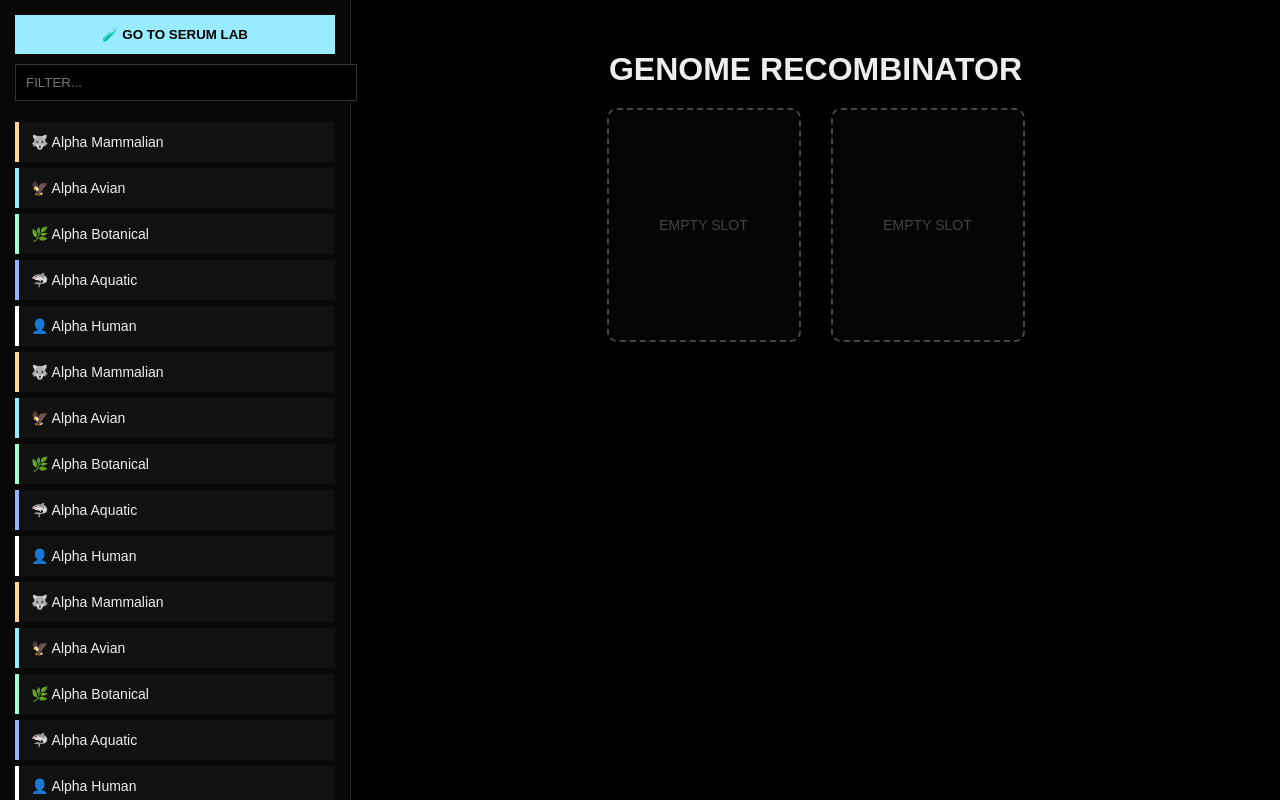
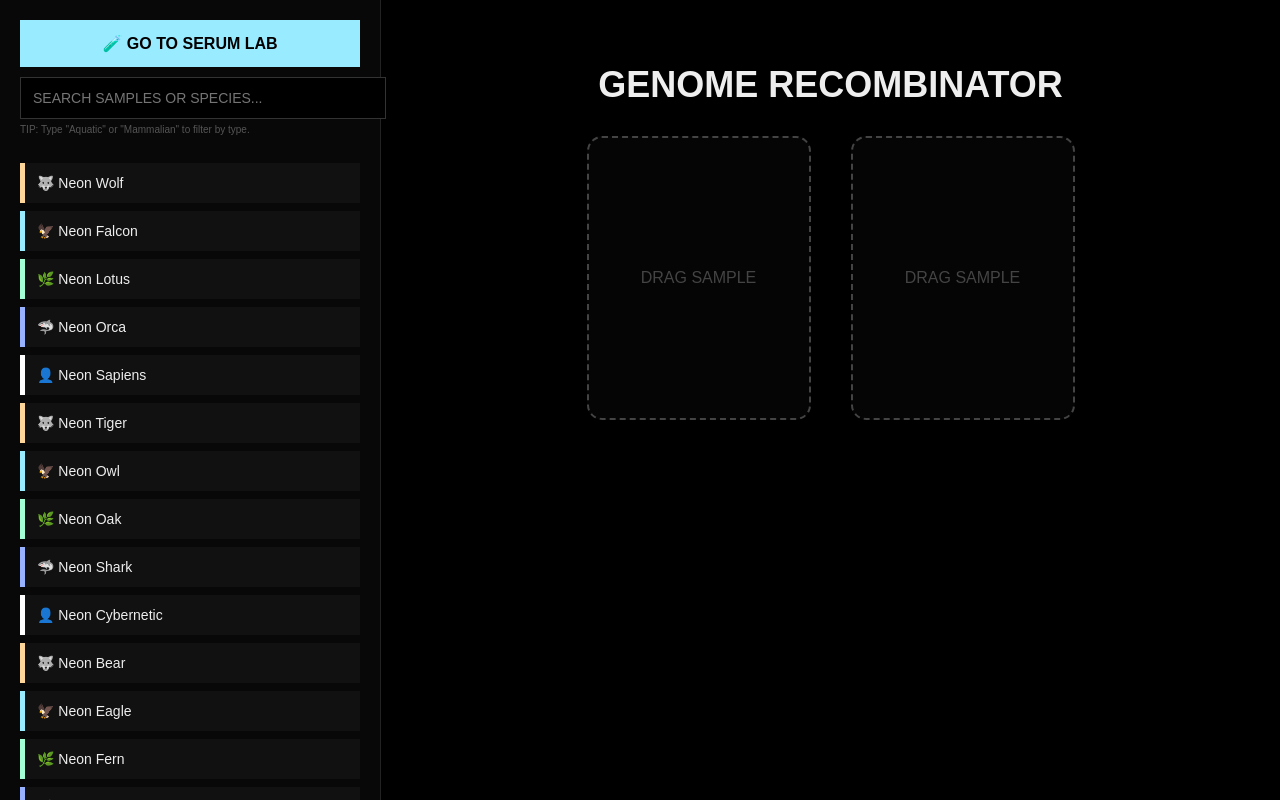
Before and after one commit to Ana-Ilspen/Genetics, a React (Create React App) app: page / in a window 1280 px wide. Built offline with nearby package versions, Linux system fonts and the light colour scheme.

Commit message:
Update App.js

```diff
--- a/src/App.js
+++ b/src/App.js
@@ -7,35 +7,55 @@ const App = () => {
   const [inventory, setInventory] = useState([]);
   const [hybridName, setHybridName] = useState("");
   const [searchTerm, setSearchTerm] = useState("");
+  const [hoveredGene, setHoveredGene] = useState(null);
+  const [mousePos, setMousePos] = useState({ x: 0, y: 0 });
 
   useEffect(() => {
-    const baseGenes = Array.from({ length: 50 }, (_, i) => {
-      const types = ["Mammalian", "Avian", "Botanical", "Aquatic", "Human"];
-      const icons = ["🐺", "🦅", "🌿", "🦈", "👤"];
-      const colors = ["#FFD699", "#99EBFF", "#A3FFD6", "#99B2FF", "#FFFFFF"];
-      const type = types[i % 5];
+    const prefixes = ["Neon", "Primal", "Void", "Solar", "Cryo", "Toxic", "Apex", "Shadow", "Alpha", "Nano"];
+    const animals = {
+      Mammalian: ["Wolf", "Tiger", "Bear", "Elephant", "Rhino", "Bat", "Panther", "Ape", "Bison", "Hyena"],
+      Avian: ["Falcon", "Owl", "Eagle", "Raven", "Vulture", "Phoenix", "Hawk", "Swift", "Heron", "Condor"],
+      Botanical: ["Lotus", "Oak", "Fern", "Ivy", "Cactus", "Brier", "Willow", "Redwood", "Moss", "Orchid"],
+      Aquatic: ["Orca", "Shark", "Axolotl", "Kraken", "Manta", "Eel", "Hydra", "Dolphin", "Ray", "Urchin"],
+      Human: ["Sapiens", "Cybernetic", "Neural", "Augmented", "Prime", "Ancient", "Nomad", "Oracle", "Elite", "Origin"]
+    };
+
+    const baseGenes = Array.from({ length: 500 }, (_, i) => {
+      const keys = Object.keys(animals);
+      const type = keys[i % 5];
+      const animalList = animals[type];
+      const animal = animalList[Math.floor((i / 5) % animalList.length)];
+      const prefix = prefixes[Math.floor((i / 50) % prefixes.length)];
+
+      const colors = { Mammalian: "#FFD699", Avian: "#99EBFF", Botanical: "#A3FFD6", Aquatic: "#99B2FF", Human: "#FFFFFF" };
       const traits = {
-        Mammalian: { feature: "Dense Muscular Fibers", trait: "Adrenaline Response", comp: "Mammal-Beta" },
-        Avian: { feature: "Hollow Bone Architecture", trait: "Enhanced Optics", comp: "Avian-C" },
-        Botanical: { feature: "Chlorophyll Dermal Layer", trait: "Cellular Regen", comp: "Phyto-K" },
-        Aquatic: { feature: "Gilled Filtration", trait: "Pressure Resistance", comp: "Aqua-Lipid" },
-        Human: { feature: "Neural Cortex", trait: "Motor Control", comp: "Cerebro-V" }
+        Mammalian: { feat: "Dense Muscular Fibers", trait: "Adrenaline Response", comp: "Mammal-Beta" },
+        Avian: { feat: "Hollow Bone Architecture", trait: "Enhanced Optics", comp: "Avian-C" },
+        Botanical: { feat: "Chlorophyll Dermal Layer", trait: "Cellular Regen", comp: "Phyto-K" },
+        Aquatic: { feat: "Gilled Filtration", trait: "Pressure Resistance", comp: "Aqua-Lipid" },
+        Human: { feat: "Neural Cortex", trait: "Motor Control", comp: "Cerebro-V" }
       };
 
       return {
         id: `G-${String(i + 1).padStart(3, '0')}`,
-        name: `Alpha ${type}`,
+        name: `${prefix} ${animal}`,
         type,
         trait: traits[type].trait,
-        feature: traits[type].feature,
-        icon: icons[i % 5],
-        color: colors[i % 5],
+        feature: traits[type].feat,
+        icon: { Mammalian: "🐺", Avian: "🦅", Botanical: "🌿", Aquatic: "🦈", Human: "👤" }[type],
+        color: colors[type],
         compound: traits[type].comp,
         isHybrid: false
       };
     });
     setInventory(baseGenes);
   }, []);
+
+  // ADVANCED FILTER: Search Name OR Species Type
+  const filteredInventory = inventory.filter(g =>
+    g.name.toLowerCase().includes(searchTerm.toLowerCase()) ||
+    g.type.toLowerCase().includes(searchTerm.toLowerCase())
+  );
 
   const getAnalysis = (g1, g2) => {
     if (!g1 || !g2) return null;
@@ -51,14 +71,15 @@ const App = () => {
       isLethal, canSave: !isLethal,
       color: isLethal ? "#FF6666" : (view === 'splicer' ? "#99EBFF" : "#EBBBFF"),
       splicerReport: {
-        physical: `Specimen exhibits ${g1.feature} reinforced by ${g2.trait}.`,
-        alignment: isLethal ? "CRITICAL FAILURE: Cellular wall collapse." : "SUCCESS: Genomic strands stable."
+        physical: `Primary Structure: ${g1.feature} (Source: ${g1.name})`,
+        secondary: `Secondary Trait: ${g2.trait} (Source: ${g2.name})`,
+        alignment: isLethal ? "CRITICAL FAILURE: Kingdom cross-contamination." : "SUCCESS: Recombination complete."
       },
       serumData: { ph: ph.toFixed(1), tox: `${toxicity.toFixed(1)}%`, steps: [
-        `1. Distill ${g1.compound} (40%)`,
-        `2. Infuse ${g2.compound} (35%)`,
-        `3. Apply Saline (20%)`,
-        `4. Add Catalyst (5%)`
+        `Step 1: Extract ${g1.compound} isolate from ${g1.name} (40% volume)`,
+        `Step 2: Infuse ${g2.compound} catalytic agent from ${g2.name} (35% volume)`,
+        `Step 3: Stabilize with 20% Saline Buffer solution`,
+        `Step 4: Introduce Reactive Catalyst to bond molecules (5% volume)`
       ]}
     };
   };
@@ -81,91 +102,86 @@ const App = () => {
     clear();
   };
 
-  const downloadReport = (item) => {
-    let content = `LAB REPORT: ${item.name}\n--------------------------\n`;
-    content += item.mode === 'splicer' ? `PHYSICAL: ${item.reportData.splicerReport.physical}` : `pH: ${item.reportData.serumData.ph}\nTOX: ${item.reportData.serumData.tox}`;
-    const element = document.createElement("a");
-    element.href = URL.createObjectURL(new Blob([content], {type: 'text/plain'}));
-    element.download = `${item.name}_Report.txt`;
-    element.click();
-  };
+  return (
+    <div onMouseMove={(e) => setMousePos({ x: e.clientX + 20, y: e.clientY + 20 })}
+         style={{ display: 'flex', height: '100vh', backgroundColor: '#000', color: '#EEE', fontFamily: 'Arial, sans-serif', overflow: 'hidden' }}>
 
-  return (
-    <div style={{ display: 'flex', height: '100vh', backgroundColor: '#000', color: '#EEE', fontFamily: 'Arial, sans-serif', overflow: 'hidden' }}>
+      {/* RESTORED HOVER DESCRIPTIONS */}
+      {hoveredGene && (
+        <div style={{ position: 'fixed', left: mousePos.x, top: mousePos.y, zIndex: 100, background: '#111', border: `2px solid ${hoveredGene.color}`, padding: '15px', borderRadius: '8px', pointerEvents: 'none', boxShadow: '0 0 15px rgba(0,0,0,0.8)' }}>
+          <b style={{ color: hoveredGene.color, fontSize: '18px' }}>{hoveredGene.name}</b>
+          <p style={{ fontSize: '14px', margin: '5px 0' }}>FEATURE: {hoveredGene.feature}</p>
+          <p style={{ fontSize: '14px', margin: '0', color: '#888' }}>TRAIT: {hoveredGene.trait}</p>
+        </div>
+      )}
 
-      {/* SIDEBAR */}
-      <div style={{ width: '350px', borderRight: '1px solid #222', display: 'flex', flexDirection: 'column', background: '#080808' }}>
-        <div style={{ padding: '15px' }}>
+      {/* SIDEBAR WITH SPECIES FILTERING */}
+      <div style={{ width: '380px', borderRight: '1px solid #222', display: 'flex', flexDirection: 'column', background: '#080808' }}>
+        <div style={{ padding: '20px' }}>
           <button onClick={() => {setView(view === 'splicer' ? 'serum' : 'splicer'); clear();}}
-                  style={{ width: '100%', padding: '12px', background: view === 'serum' ? '#EBBBFF' : '#99EBFF', color: '#000', border: 'none', fontWeight: 'bold', cursor: 'pointer', marginBottom: '10px' }}>
+                  style={{ width: '100%', padding: '14px', background: view === 'serum' ? '#EBBBFF' : '#99EBFF', color: '#000', border: 'none', fontWeight: 'bold', cursor: 'pointer', marginBottom: '10px', fontSize: '16px' }}>
             {view === 'splicer' ? '🧪 GO TO SERUM LAB' : '🧬 GO TO SPLICER'}
           </button>
-          <input type="text" placeholder="FILTER..." onChange={(e) => setSearchTerm(e.target.value)}
-                 style={{ width: '100%', padding: '10px', background: '#000', border: '1px solid #333', color: '#FFF' }} />
+          <input type="text" placeholder="SEARCH SAMPLES OR SPECIES..." value={searchTerm} onChange={(e) => setSearchTerm(e.target.value)}
+                 style={{ width: '100%', padding: '12px', background: '#000', border: '1px solid #333', color: '#FFF', fontSize: '14px' }} />
+          <div style={{ fontSize: '10px', color: '#555', marginTop: '5px' }}>TIP: Type "Aquatic" or "Mammalian" to filter by type.</div>
         </div>
 
-        <div style={{ flex: 1, overflowY: 'auto', padding: '0 15px' }}>
-          {inventory.filter(g => g.name.toLowerCase().includes(searchTerm.toLowerCase())).map(g => (
-            <div key={g.id} draggable onDragStart={(e) => e.dataTransfer.setData("gene", JSON.stringify(g))}
-                 style={{ padding: '12px', margin: '6px 0', background: '#111', borderLeft: `4px solid ${g.color}`, cursor: 'grab', fontSize: '14px' }}>
-              <div style={{ display: 'flex', justifyContent: 'space-between' }}>
+        <div style={{ flex: 1, overflowY: 'auto', padding: '0 20px' }}>
+          {filteredInventory.map(g => (
+            <div key={g.id} onMouseEnter={() => setHoveredGene(g)} onMouseLeave={() => setHoveredGene(null)} draggable onDragStart={(e) => e.dataTransfer.setData("gene", JSON.stringify(g))}
+                 style={{ padding: '12px', margin: '8px 0', background: '#111', borderLeft: `5px solid ${g.color}`, cursor: 'grab', fontSize: '14px', display: 'flex', justifyContent: 'space-between' }}>
               <span>{g.icon} {g.name}</span>
-                {g.isHybrid && (
-                  <div style={{ display: 'flex', gap: '8px' }}>
-                    <button onClick={() => downloadReport(g)} style={{ color: '#99EBFF', background: 'none', border: 'none', cursor: 'pointer', fontSize: '10px' }}>DOC</button>
-                    <button onClick={() => setInventory(inventory.filter(i => i.id !== g.id))} style={{ color: '#FF6666', background: 'none', border: 'none', cursor: 'pointer', fontSize: '10px' }}>X</button>
-                  </div>
-                )}
-              </div>
+              {g.isHybrid && <button onClick={() => setInventory(inventory.filter(i => i.id !== g.id))} style={{ color: '#FF6666', background: 'none', border: 'none', cursor: 'pointer' }}>X</button>}
             </div>
           ))}
         </div>
       </div>
 
-      {/* MAIN LAB - SCROLLABLE */}
-      <div style={{ flex: 1, padding: '30px', display: 'flex', flexDirection: 'column', alignItems: 'center', overflowY: 'auto' }}>
-        <h1 style={{ fontSize: '32px', marginBottom: '20px' }}>{view === 'splicer' ? 'GENOME RECOMBINATOR' : 'SERUM DISTILLERY'}</h1>
+      {/* WORKSPACE AREA */}
+      <div style={{ flex: 1, padding: '40px', display: 'flex', flexDirection: 'column', alignItems: 'center', overflowY: 'auto' }}>
+        <h1 style={{ fontSize: '36px', marginBottom: '30px' }}>{view === 'splicer' ? 'GENOME RECOMBINATOR' : 'SERUM DISTILLERY'}</h1>
 
-        <div style={{ display: 'flex', gap: '30px', marginBottom: '20px' }}>
+        <div style={{ display: 'flex', gap: '40px', marginBottom: '30px' }}>
           {[slotA, slotB].map((slot, i) => (
             <div key={i} onDragOver={(e) => e.preventDefault()} onDrop={(e) => { const d = JSON.parse(e.dataTransfer.getData("gene")); i === 0 ? setSlotA(d) : setSlotB(d); }}
-              style={{ width: '160px', height: '200px', border: '2px dashed #444', background: '#050505', textAlign: 'center', padding: '15px', display: 'flex', flexDirection: 'column', justifyContent: 'center', borderRadius: '10px' }}>
-              {slot ? <> <div style={{ fontSize: '40px' }}>{slot.icon}</div> <b style={{fontSize: '14px', color: slot.color}}>{slot.name}</b> </> : <p style={{color: '#444', fontSize: '14px'}}>EMPTY SLOT</p>}
+              style={{ width: '180px', height: '240px', border: '2px dashed #444', background: '#050505', textAlign: 'center', padding: '20px', borderRadius: '15px', display: 'flex', flexDirection: 'column', justifyContent: 'center' }}>
+              {slot ? <> <div style={{ fontSize: '50px' }}>{slot.icon}</div> <b style={{color: slot.color, fontSize: '16px'}}>{slot.name}</b> </> : <p style={{color: '#444'}}>DRAG SAMPLE</p>}
             </div>
           ))}
         </div>
 
         {res && (
-          <div style={{ width: '100%', maxWidth: '750px', padding: '25px', border: `2px solid ${res.color}`, background: '#0A0A0A', borderRadius: '10px' }}>
-            <div style={{ display: 'flex', justifyContent: 'space-between', alignItems: 'center' }}>
+          <div style={{ width: '100%', maxWidth: '800px', padding: '30px', border: `2px solid ${res.color}`, background: '#0A0A0A', borderRadius: '10px' }}>
+            <div style={{ display: 'flex', justifyContent: 'space-between', marginBottom: '20px', alignItems: 'center' }}>
               <h2 style={{ color: res.color, margin: 0 }}>{res.isLethal ? 'ANALYSIS FAILED' : 'STABLE RESULT'}</h2>
-              <button onClick={clear} style={{ background: '#333', color: '#EEE', border: 'none', padding: '5px 15px', cursor: 'pointer', borderRadius: '4px' }}>RESET LAB</button>
+              <button onClick={clear} style={{ background: '#333', color: '#FFF', border: 'none', padding: '8px 20px', cursor: 'pointer', borderRadius: '5px' }}>RESET LAB</button>
             </div>
 
-            <div style={{ marginTop: '20px' }}>
             {view === 'splicer' ? (
-                <>
-                  <p style={{ fontSize: '20px' }}>{res.splicerReport.physical}</p>
-                  <p style={{ color: res.color, fontStyle: 'italic' }}>{res.splicerReport.alignment}</p>
-                </>
+              <div style={{ fontSize: '18px', lineHeight: '1.6' }}>
+                <p>🧬 {res.splicerReport.physical}</p>
+                <p>🧬 {res.splicerReport.secondary}</p>
+                <p style={{ color: res.color, fontWeight: 'bold', marginTop: '10px' }}>{res.splicerReport.alignment}</p>
+              </div>
             ) : (
-                <div style={{ display: 'grid', gridTemplateColumns: '1fr 2fr', gap: '20px' }}>
+              <div style={{ display: 'grid', gridTemplateColumns: '1fr 2fr', gap: '30px' }}>
                 <div>
-                    <p style={{fontSize: '20px'}}>pH: <span style={{color: '#99EBFF'}}>{res.serumData.ph}</span></p>
-                    <p style={{fontSize: '20px'}}>TOX: <span style={{color: '#FF6666'}}>{res.serumData.tox}</span></p>
+                  <p style={{fontSize: '22px'}}>pH: <span style={{color: '#99EBFF'}}>{res.serumData.ph}</span></p>
+                  <p style={{fontSize: '22px'}}>TOX: <span style={{color: '#FF6666'}}>{res.serumData.tox}</span></p>
                 </div>
-                  <div style={{background: '#000', padding: '15px', border: '1px solid #222'}}>
-                    {res.serumData.steps.map((s, i) => <p key={i} style={{fontSize: '14px', margin: '5px 0'}}>{s}</p>)}
+                <div style={{background: '#000', padding: '20px', border: '1px solid #333', borderRadius: '8px'}}>
+                  <b style={{color: '#EBBBFF', fontSize: '18px'}}>SYNTHESIS STEPS:</b>
+                  {res.serumData.steps.map((s, i) => <p key={i} style={{fontSize: '14px', margin: '10px 0'}}>{s}</p>)}
                 </div>
               </div>
             )}
-            </div>
 
             {res.canSave && (
-              <div style={{ display: 'flex', gap: '10px', marginTop: '20px' }}>
-                <input placeholder="NAME SPECIMEN..." value={hybridName} onChange={(e) => setHybridName(e.target.value)}
-                       style={{ background: '#000', color: '#FFF', border: '1px solid #444', padding: '12px', flex: 1, fontSize: '16px' }} />
-                <button onClick={archiveResult} style={{ background: res.color, color: '#000', border: 'none', padding: '0 20px', fontWeight: 'bold', cursor: 'pointer' }}>SAVE TO ARCHIVE</button>
+              <div style={{ display: 'flex', gap: '15px', marginTop: '25px' }}>
+                <input placeholder="ENTER NOMENCLATURE..." value={hybridName} onChange={(e) => setHybridName(e.target.value)}
+                       style={{ background: '#000', color: '#FFF', border: '1px solid #444', padding: '15px', flex: 1, fontSize: '16px' }} />
+                <button onClick={archiveResult} style={{ background: res.color, color: '#000', border: 'none', padding: '0 25px', fontWeight: 'bold', cursor: 'pointer', fontSize: '16px' }}>SAVE TO ARCHIVE</button>
               </div>
             )}
           </div>
```
Lines whose indentation alone changed are shown as unchanged.
